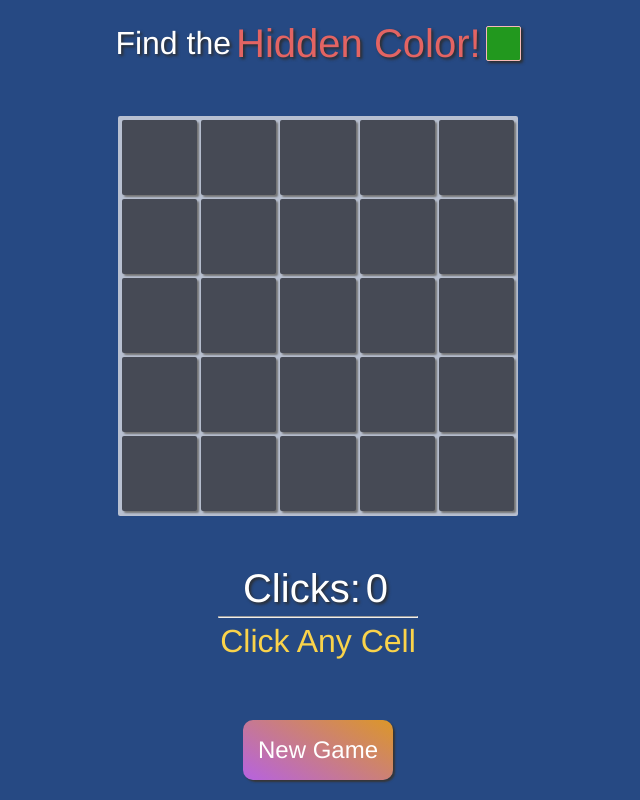
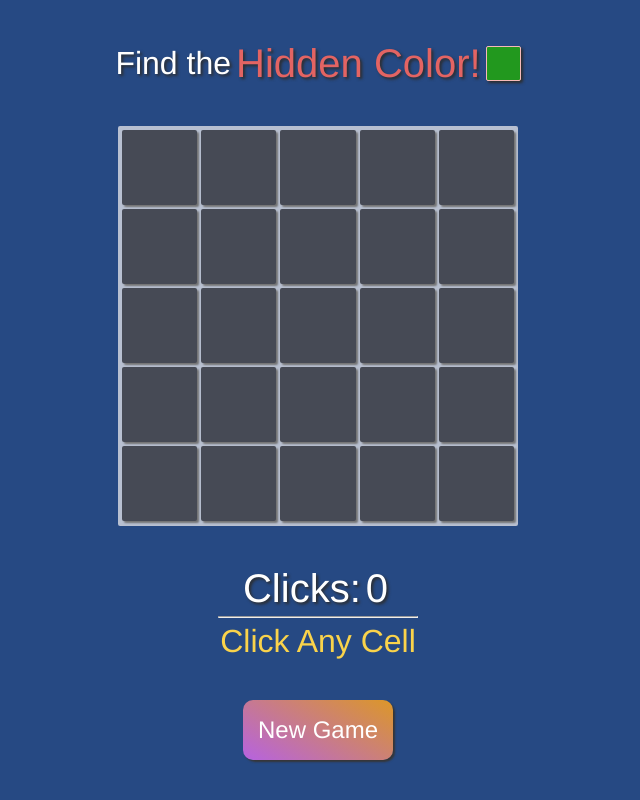
Before and after one commit to UD-B/mini-game, a React (Vite) app: page / in a window 1280 px wide. Shown: the whole page, without its empty margins (322-962 px from the left). Built offline with nearby package versions, Linux system fonts and the light colour scheme.

Commit message:
final frfr

```diff
--- a/src/index.css
+++ b/src/index.css
@@ -57,7 +57,7 @@ body {
     background-color: rgb(184, 192, 209);
     padding: 4px;
     border-radius: 2px;
-    margin: 50px 0;
+    margin: 40px 0;
 }
 
 .cell {
@@ -75,7 +75,7 @@ body {
     background:linear-gradient(0deg, rgb(222, 183, 132), rgb(68, 62, 54));
     color: rgb(199, 171, 129);
     text-shadow: 0.5px 0.5px 0.5px rgb(70, 70, 70);
-    font-size: 64px;
+    font-size: 60px;
     font-weight: 900;
     border: 1px solid rgb(153, 123, 79);
 }
@@ -127,7 +127,7 @@ body {
     display: flex;
     justify-content: center;
     align-items: center;
-    margin-top: 60px;
+    margin-top: 40px;
     justify-self: center;
     width: 150px;
     height: 60px;
```
